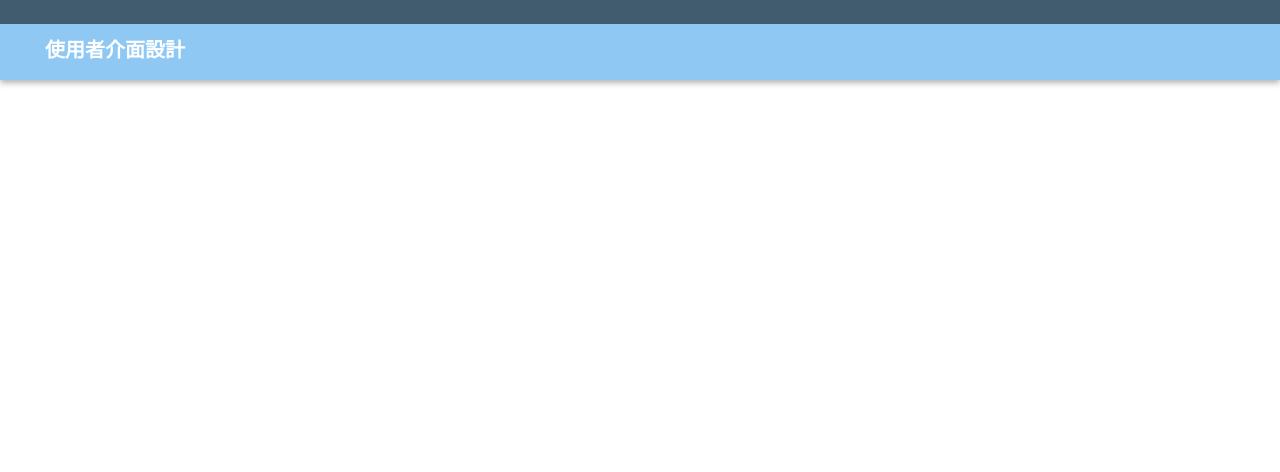
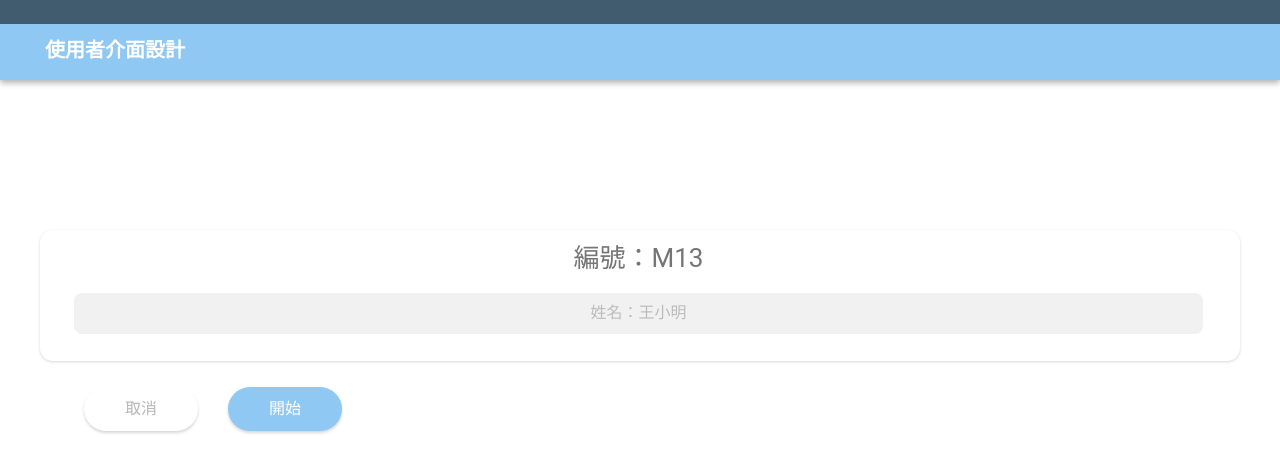
Before and after one commit to onlystp417/real-time-APP, a Vue app: page /missionHome in a window 1280 px wide. Shown: the top 472 px of the page. Built offline with nearby package versions, Linux system fonts and the light colour scheme.

Commit message:
feat: misisonHome

```diff
--- a/src/views/missionHome.vue
+++ b/src/views/missionHome.vue
@@ -0,0 +1,67 @@
+<template>
+  <div class="mission-home">
+    <form class="register" action>
+      <div>
+        <label>編號：M13</label>
+        <input type="text" placeholder="姓名：王小明" />
+      </div>
+      <button class="cancel">取消</button>
+      <button class="start" type="submit">開始</button>
+    </form>
+  </div>
+</template>
+
+<script>
+export default {};
+</script>
+
+<style lang="scss" scoped>
+.mission-home {
+  padding: 212px 40px 0px 40px;
+}
+.register {
+  > div {
+    background: #fff;
+    width: 100%;
+    margin: 0px auto 26px auto;
+    padding: 15px 37px 27px 34px;
+    border-radius: 13px;
+    box-shadow: 0px 1px 3px #00000029;
+    text-align: center;
+  }
+  label {
+    display: block;
+    margin-bottom: 22px;
+    @include fontstyle(regular, 26px, 1, $font, #757575);
+  }
+  input {
+    display: block;
+    background: #f1f1f1;
+    border-radius: 8px;
+    width: 100%;
+    padding: 13px 15px;
+    text-align: center;
+    &::placeholder {
+      @include fontstyle(regular, 16px, 1, $font, #bcbcbc);
+    }
+  }
+  button {
+    width: 114px;
+    padding: 10px 11px;
+    border-radius: 99999px;
+    box-shadow: 0px 2px 3px #00000029;
+  }
+  .cancel {
+    background: #fff;
+    margin-left: 44px;
+    margin-right: 15px;
+    @include fontstyle(regular, 16px, 1.5, $font, #b7b7b7);
+  }
+  .start {
+    background: #8ec8f3;
+    margin-left: 15px;
+    margin-right: 29px;
+    @include fontstyle(regular, 16px, 1.5, $font, #fff);
+  }
+}
+</style>
```
